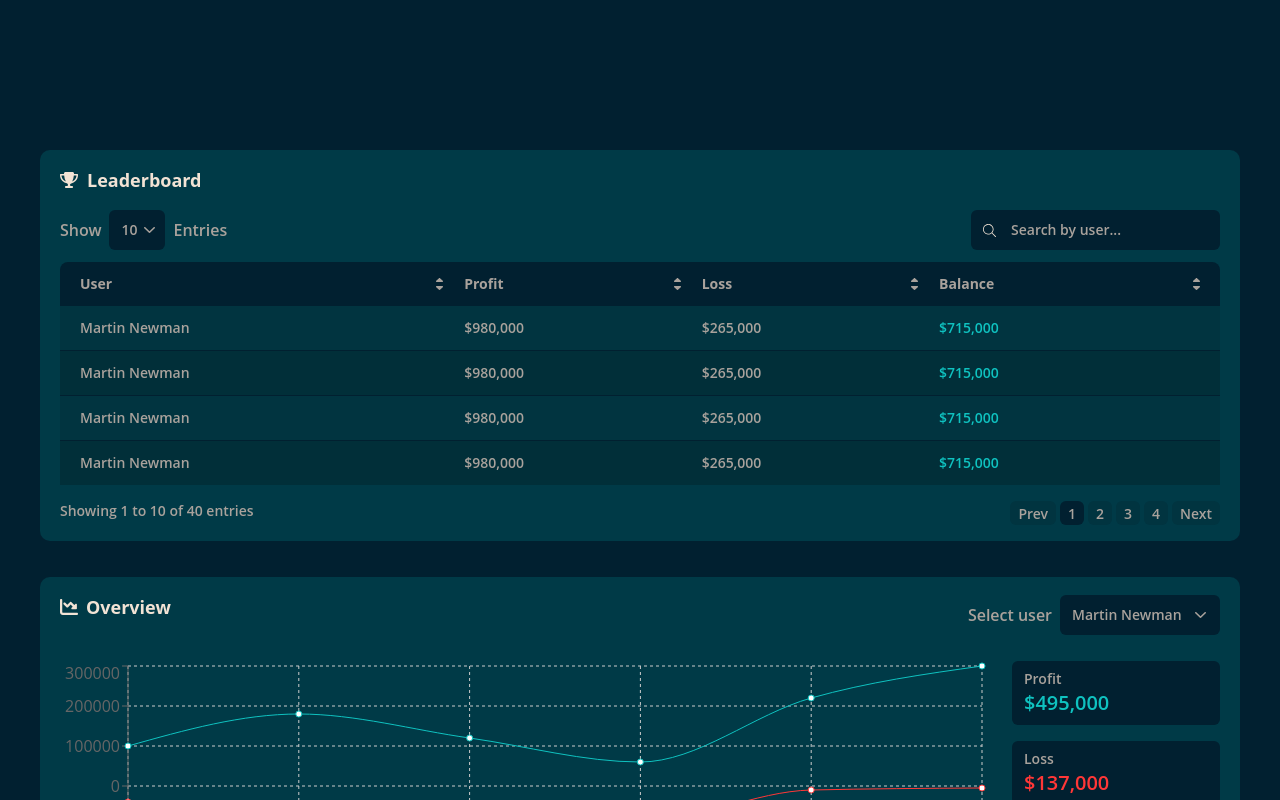
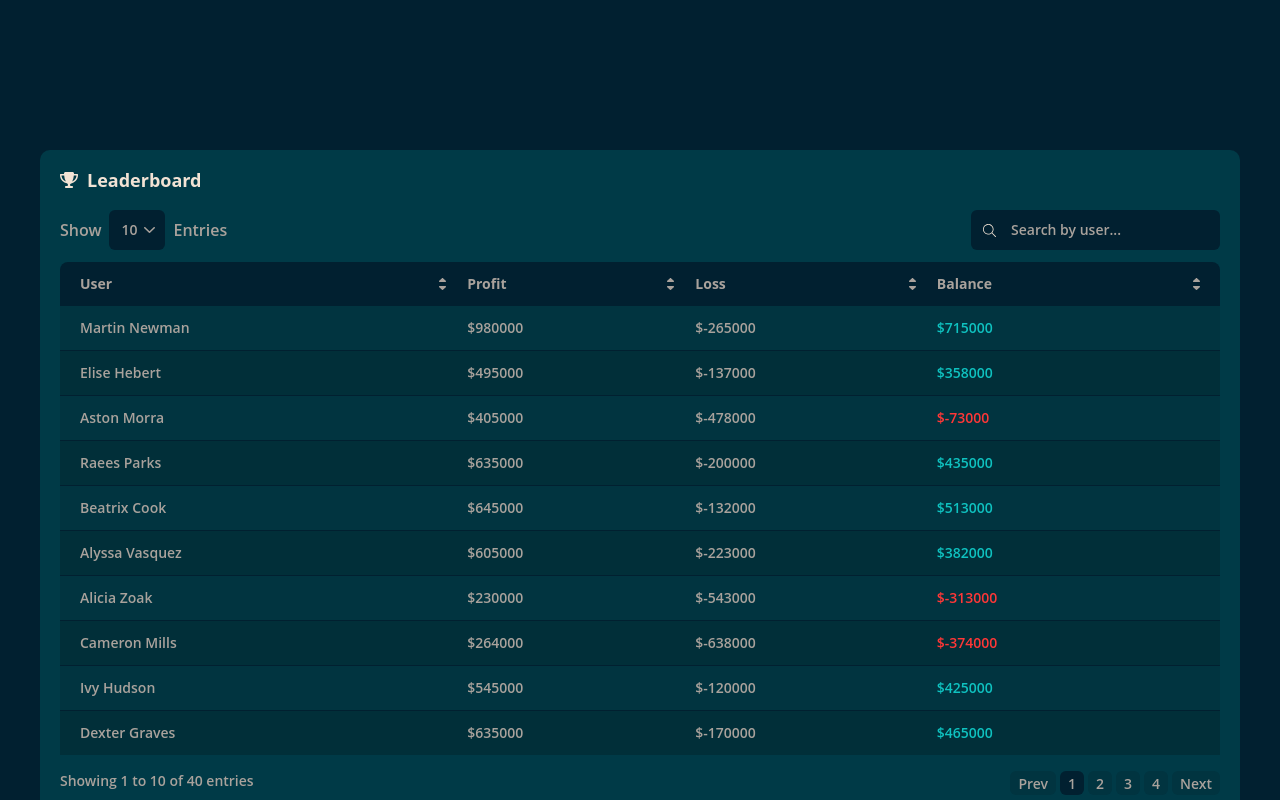
Before and after one commit to charliezone/fpfx-react-test, a React (Vite) app: page / in a window 1280 px wide. Shown: the top 800 px of the page. Built offline with nearby package versions, Linux system fonts and the light colour scheme; data requests are answered from the project's data file.

Commit message:
create api slice and entries slice

```diff
--- /dev/null
+++ b/src/app/hooks.ts
@@ -0,0 +1,5 @@
+import { useDispatch, useSelector } from "react-redux"
+import type { AppDispatch, RootState } from "./store"
+
+export const useAppDispatch = useDispatch.withTypes<AppDispatch>()
+export const useAppSelector = useSelector.withTypes<RootState>()
--- /dev/null
+++ b/src/app/store.ts
@@ -0,0 +1,33 @@
+import { combineSlices, configureStore, ThunkAction, Action } from "@reduxjs/toolkit";
+import { apiSlice } from "../features/Leaderboard/leaderboardApiSlice";
+import { displayEntrieSlice } from "../features/Leaderboard/DisplayEntries/displayEntriesSlice";
+import { setupListeners } from "@reduxjs/toolkit/query";
+
+const rootReducer = combineSlices(apiSlice, displayEntrieSlice);
+
+export type RootState = ReturnType<typeof rootReducer>;
+
+export const makeStore = (preloadedState?: Partial<RootState>) => {
+    const store = configureStore({
+        reducer: rootReducer,
+        middleware: (getDefaultMiddleware) => {
+            return getDefaultMiddleware().concat(apiSlice.middleware);
+        },
+        preloadedState
+    });
+
+    setupListeners(store.dispatch);
+
+    return store;
+}
+
+export const store = makeStore();
+
+export type AppStore = typeof store;
+export type AppDispatch = AppStore['dispatch'];
+export type AppThunk<ThunkReturnType = void> = ThunkAction<
+  ThunkReturnType,
+  RootState,
+  unknown,
+  Action
+>
--- /dev/null
+++ b/src/features/Leaderboard/DisplayEntries/displayEntriesSlice.ts
@@ -0,0 +1,19 @@
+import { createSlice, PayloadAction } from "@reduxjs/toolkit";
+
+type DisplayEntriesState = {
+    value: number;
+}
+
+const initialState: DisplayEntriesState = { value: 10 };
+
+export const displayEntrieSlice = createSlice({
+    name: 'displayEntries',
+    initialState,
+    reducers: {
+        selectEntry(state, action: PayloadAction<number>) {
+            state.value = action.payload;
+        }
+    }
+});
+
+export const { selectEntry } = displayEntrieSlice.actions;
--- a/src/features/Leaderboard/DisplayEntries/index.tsx
+++ b/src/features/Leaderboard/DisplayEntries/index.tsx
@@ -1,14 +1,16 @@
-import { ReactElement, useState } from "react";
+import { ReactElement } from "react";
+import { selectEntry } from "./displayEntriesSlice";
+import { useAppSelector } from "../../../app/hooks";
 import { OptionSelector } from "../../common/OptionSelector";
 
 export function DisplayEntries() {
-    const [optionSelected, setOptionSelected] = useState<number | string>(10);
+    const optionSel = useAppSelector((state) => state.displayEntries.value);
 
     function getOptions() {
-        const options: ReactElement[] = [<option value={optionSelected} key={optionSelected}>{optionSelected}</option>];
+        const options: ReactElement[] = [<option value={optionSel} key={optionSel}>{optionSel}</option>];
 
         for (let i = 5; i <= 20; i++)
-            optionSelected !== i && options.push(<option value={i} key={i}>{i}</option>);
+            optionSel !== i && options.push(<option value={i} key={i}>{i}</option>);
 
         return options;
     }
@@ -17,7 +19,7 @@ export function DisplayEntries() {
         <OptionSelector
             labelBefore="Show"
             labelAfter="Entries"
-            setOptionSelected={setOptionSelected}
+            action={selectEntry}
             style={{backgroundPosition: '35px center'}}
         >
             {getOptions()}
--- a/src/features/Leaderboard/LeaderTable/index.tsx
+++ b/src/features/Leaderboard/LeaderTable/index.tsx
@@ -1,6 +1,11 @@
+import { User } from '../leaderboardApiSlice';
 import { TableHeadCell } from './TableHeadCell';
 
-export function LeaderTable() {
+type LeaderTableProps = {
+    users: User[];
+}
+
+export function LeaderTable({users}: LeaderTableProps) {
     return (
         <div className="rounded-t-lg overflow-hidden">
                 <table className="table-auto w-full">
@@ -13,30 +18,24 @@ export function LeaderTable() {
                     </tr>
                 </thead>
                 <tbody>
-                    <tr className="odd:bg-cyprus even:bg-daintree border-b border-primary last:border-b-0">
-                        <td className="pl-5 last:pr-5 py-3 font-semibold text-sm text-cloudy">Martin Newman</td>
-                        <td className="pl-5 last:pr-5 py-3 font-semibold text-sm text-cloudy">$980,000</td>
-                        <td className="pl-5 last:pr-5 py-3 font-semibold text-sm text-cloudy">$265,000</td>
-                        <td className="pl-5 last:pr-5 py-3 font-semibold text-sm text-java">$715,000</td>
-                    </tr>
-                    <tr className="odd:bg-cyprus even:bg-daintree border-b border-primary last:border-b-0">
-                        <td className="pl-5 last:pr-5 py-3 font-semibold text-sm text-cloudy">Martin Newman</td>
-                        <td className="pl-5 last:pr-5 py-3 font-semibold text-sm text-cloudy">$980,000</td>
-                        <td className="pl-5 last:pr-5 py-3 font-semibold text-sm text-cloudy">$265,000</td>
-                        <td className="pl-5 last:pr-5 py-3 font-semibold text-sm text-java">$715,000</td>
-                    </tr>
-                    <tr className="odd:bg-cyprus even:bg-daintree border-b border-primary last:border-b-0">
-                        <td className="pl-5 last:pr-5 py-3 font-semibold text-sm text-cloudy">Martin Newman</td>
-                        <td className="pl-5 last:pr-5 py-3 font-semibold text-sm text-cloudy">$980,000</td>
-                        <td className="pl-5 last:pr-5 py-3 font-semibold text-sm text-cloudy">$265,000</td>
-                        <td className="pl-5 last:pr-5 py-3 font-semibold text-sm text-java">$715,000</td>
-                    </tr>
-                    <tr className="odd:bg-cyprus even:bg-daintree border-b border-primary last:border-b-0">
-                        <td className="pl-5 last:pr-5 py-3 font-semibold text-sm text-cloudy">Martin Newman</td>
-                        <td className="pl-5 last:pr-5 py-3 font-semibold text-sm text-cloudy">$980,000</td>
-                        <td className="pl-5 last:pr-5 py-3 font-semibold text-sm text-cloudy">$265,000</td>
-                        <td className="pl-5 last:pr-5 py-3 font-semibold text-sm text-java">$715,000</td>
-                    </tr>
+                    {users.length > 0 && users.map((user) => {
+                        const profit = user.profit.reduce((prev, curr) => prev += curr, 0);
+                        const loss = user.loss.reduce((prev, curr) => prev += curr, 0);
+                        const balance = profit - Math.abs(loss);
+
+                        return (
+                            <tr key={user.id} className="odd:bg-cyprus even:bg-daintree border-b border-primary last:border-b-0">
+                                <td className="pl-5 last:pr-5 py-3 font-semibold text-sm text-cloudy">{`${user.name} ${user.lastname}`}</td>
+                                <td className="pl-5 last:pr-5 py-3 font-semibold text-sm text-cloudy">
+                                    ${profit}
+                                </td>
+                                <td className="pl-5 last:pr-5 py-3 font-semibold text-sm text-cloudy">
+                                    ${loss}
+                                </td>
+                                <td className={`pl-5 last:pr-5 py-3 font-semibold text-sm ${balance > 0 ? 'text-java' : 'text-redOrange'}`}>${balance}</td>
+                            </tr>
+                        );
+                    })}
                 </tbody>
             </table>
         </div>
--- a/src/features/Leaderboard/index.tsx
+++ b/src/features/Leaderboard/index.tsx
@@ -1,11 +1,26 @@
 import { CurrentDisplayedEntries } from './CurrentDisplayedEntries';
+import { useAppSelector } from '../../app/hooks';
+import { useGetUsersQuery } from './leaderboardApiSlice';
 import { DisplayEntries } from './DisplayEntries';
 import { LeaderTable } from './LeaderTable';
 import { Paginator } from './Paginator';
 import { SearchByUser } from './SearchByUser';
 import Icon from './leaderboard-icon.svg';
 
+function constructQuery(entries: number) {
+    let query = '';
+
+    query += `_limit=${entries}`;
+
+    return query;
+}
+
 export function Leaderboard() {
+    const { displayEntries } = useAppSelector((state) => state);
+    const { data = [], isFetching } = useGetUsersQuery(constructQuery(displayEntries.value));
+
+    console.log('data:', data);
+
     return (
         <section className="container bg-secondary rounded-xl py-4 px-5">
             <header className="flex gap-2 mb-4">
@@ -17,7 +32,7 @@ export function Leaderboard() {
                     <SearchByUser/>
                 </div>
                 <div className="mb-4">
-                    <LeaderTable/>
+                    <LeaderTable users={data}/>
                 </div>
                 <div className="flex justify-between">
                     <CurrentDisplayedEntries/>
--- /dev/null
+++ b/src/features/Leaderboard/leaderboardApiSlice.ts
@@ -0,0 +1,29 @@
+import { createApi, fetchBaseQuery } from "@reduxjs/toolkit/query/react";
+
+interface ImportMeta {
+    readonly env: {readonly VITE_API_URL: string}
+}
+
+export type User = {
+    id: string;
+    name: string;
+    lastname: string;
+    profit: number[];
+    loss: number[];
+}
+
+export const apiSlice = createApi({
+    reducerPath: 'usersApi',
+    baseQuery: fetchBaseQuery({
+        baseUrl: (import.meta as unknown as ImportMeta).env.VITE_API_URL,
+    }),
+    endpoints: (build) => ({
+        getUsers: build.query<User[], string>({
+            query(query) {
+                return `/users?${query}`;
+            }
+        }),
+    }),
+});
+
+export const { useGetUsersQuery } = apiSlice;
--- a/src/features/Overview/SelectUsers/index.tsx
+++ b/src/features/Overview/SelectUsers/index.tsx
@@ -22,13 +22,16 @@ export function SelectUsers() {
     }
 
     return (
-        <OptionSelector
+
+        <div>
+            {/* <OptionSelector
             labelBefore="Select user"
             setOptionSelected={setOptionSelected}
             style={{backgroundPosition: '135px center'}}
             className="w-40"
         >
             {getOptions()}
-        </OptionSelector>
+        </OptionSelector> */}
+        </div>
     );
 }
--- a/src/features/common/OptionSelector/index.tsx
+++ b/src/features/common/OptionSelector/index.tsx
@@ -1,4 +1,6 @@
-import { ReactElement, ChangeEvent, Dispatch } from "react";
+import { ReactElement, ChangeEvent } from "react";
+import { ActionCreatorWithPayload } from "@reduxjs/toolkit";
+import { useAppDispatch } from "../../../app/hooks";
 import Icon from './selector-caret-down.svg';
 
 type OptionSelector = {
@@ -6,13 +8,15 @@ type OptionSelector = {
     labelAfter?: string;
     className?: string;
     children: ReactElement[];
-    setOptionSelected: Dispatch<React.SetStateAction<number | string>>;
+    action: ActionCreatorWithPayload<number, "displayEntries/selectEntry">;
     style: Object;
 }
 
-export function OptionSelector({ labelBefore, labelAfter, className, children, setOptionSelected, style }: OptionSelector) {
+export function OptionSelector({ labelBefore, labelAfter, className, children, action, style }: OptionSelector) {
+    const dispatch = useAppDispatch();
+
     function handleOptionSelected(e: ChangeEvent<HTMLSelectElement>) {
-        setOptionSelected(+e.target.value);
+        dispatch(action(+e.target.value));
     }
 
     return (
--- a/src/main.tsx
+++ b/src/main.tsx
@@ -1,10 +1,14 @@
 import React from 'react'
 import ReactDOM from 'react-dom/client'
+import { Provider } from 'react-redux'
+import { store } from './app/store.ts'
 import App from './App.tsx'
 import './index.css'
 
 ReactDOM.createRoot(document.getElementById('root')!).render(
   <React.StrictMode>
-    <App />
+    <Provider store={store}>
+      <App />
+    </Provider>
   </React.StrictMode>,
 )
```
Also changed, not shown: 1 other file (tests, documents, lock files or other folders).
